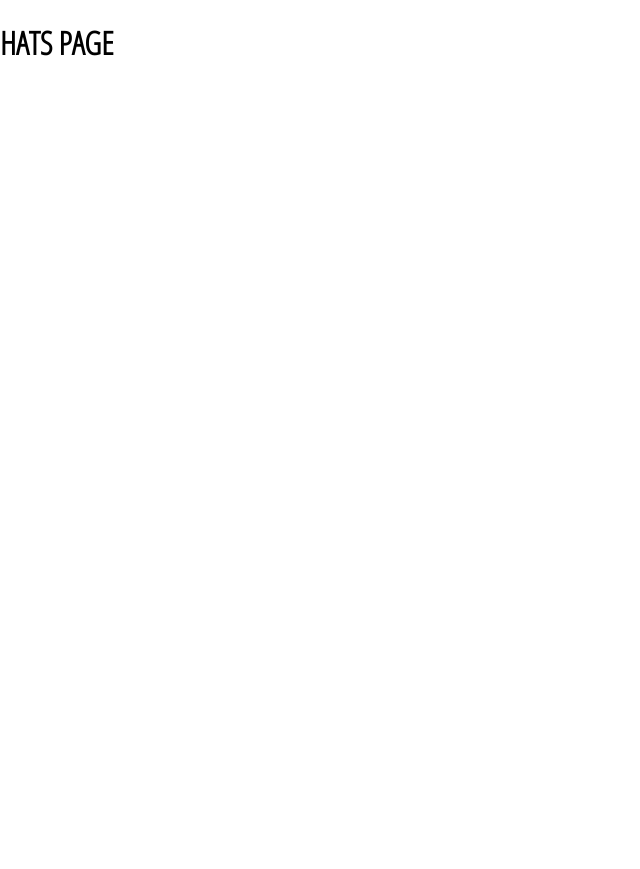
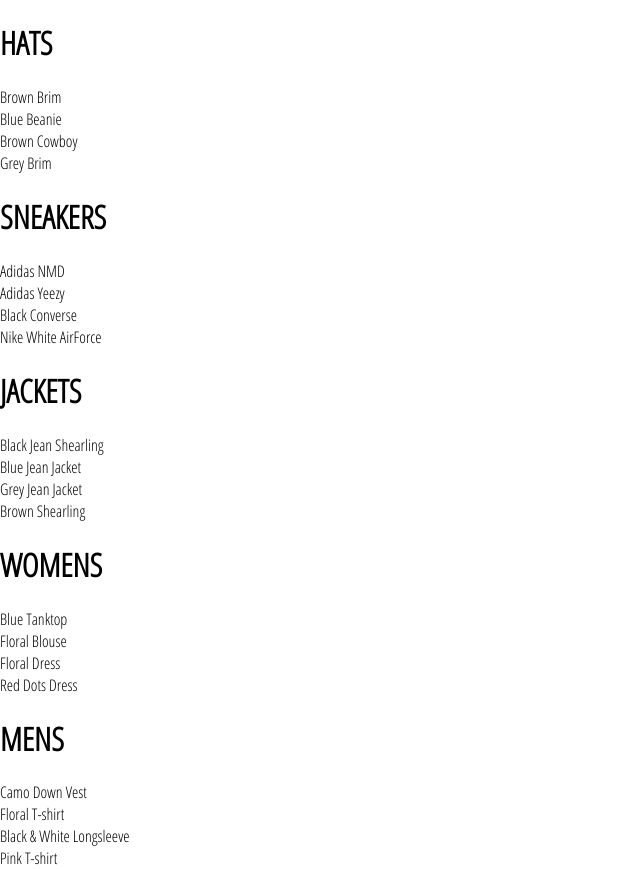
Before and after one commit to nguyenthevinh1997/crwn-clothing, a React (Create React App) app: page /shop/hats in a window 1280 px wide. Shown: the whole page, without its empty margins (0-640 px from the left). Before the commit the page ends 800 px from the top, so only its background shows below. Built offline with nearby package versions, Linux system fonts and the light colour scheme.

Commit message:
69. Shop page

```diff
--- a/src/App.js
+++ b/src/App.js
@@ -3,19 +3,15 @@
 
 import "./App.css";
 import HomePage from "./pages/homepage/homepage.component";
+import ShopPage from "./pages/shop/shop.component";
 
-const HatsPage = () => (
-  <div>
-    <h1>HATS PAGE</h1>
-  </div>
-);
 
 function App() {
   return (
     <div>
       <Switch>
         <Route exact path="/" component={HomePage} />
-        <Route path="/shop/hats" component={HatsPage} />
+        <Route path="/shop/hats" component={ShopPage} />
       </Switch>
     </div>
   );
--- /dev/null
+++ b/src/components/collection-preview/collection-preview.component.jsx
@@ -0,0 +1,16 @@
+import React from "react";
+
+import "./collection-preview.styles.scss";
+
+const CollectionPreview = ({ title, items }) => (
+  <div className="collection-preview">
+    <h1 className="title">{title.toUpperCase()}</h1>
+    <div className="preview">
+      {items.filter((item,idx)=> idx<4).map(item => (
+        <div key={item.id}>{item.name}</div>
+      ))}
+    </div>
+  </div>
+);
+
+export default CollectionPreview;
--- /dev/null
+++ b/src/pages/shop/shop.component.jsx
@@ -0,0 +1,26 @@
+import React from 'react';
+import SHOP_DATA from './shop.data.js';
+
+import CollectionPreview from '../../components/collection-preview/collection-preview.component';
+
+class ShopPage extends React.Component{
+    constructor(props){
+        super(props);
+
+        this.state = {
+            collections: SHOP_DATA
+        }
+    }
+    render(){
+        const {collections} = this.state;
+        return (<div className="shop-page">
+        {
+            collections.map(({id,...otherCollectionProps})=>(
+                <CollectionPreview key={id}{...otherCollectionProps}></CollectionPreview>
+            ))
+        }
+            </div>);
+    }
+}
+
+export default ShopPage;
--- /dev/null
+++ b/src/pages/shop/shop.data.js
@@ -0,0 +1,284 @@
+const SHOP_DATA = [
+    {
+      id: 1,
+      title: 'Hats',
+      routeName: 'hats',
+      items: [
+        {
+          id: 1,
+          name: 'Brown Brim',
+          // imageUrl: 'https://i.ibb.co/ZYW3VTp/brown-brim.png',
+          imageUrl: "/images/shop-img/hats/brown-brim.png",
+          price: 25
+        },
+        {
+          id: 2,
+          name: 'Blue Beanie',
+          // imageUrl: 'https://i.ibb.co/ypkgK0X/blue-beanie.png',
+          imageUrl: "/images/shop-img/hats/blue-beanie.png",
+          price: 18
+        },
+        {
+          id: 3,
+          name: 'Brown Cowboy',
+          // imageUrl: 'https://i.ibb.co/QdJwgmp/brown-cowboy.png',
+          imageUrl: "/images/shop-img/hats/brown-cowboy.png",
+          price: 35
+        },
+        {
+          id: 4,
+          name: 'Grey Brim',
+          // imageUrl: 'https://i.ibb.co/RjBLWxB/grey-brim.png',
+          imageUrl: "/images/shop-img/hats/grey-brim.png",
+          price: 25
+        },
+        {
+          id: 5,
+          name: 'Green Beanie',
+          // imageUrl: 'https://i.ibb.co/YTjW3vF/green-beanie.png',
+          imageUrl: "/images/shop-img/hats/green-beanie.png",
+          price: 18
+        },
+        {
+          id: 6,
+          name: 'Palm Tree Cap',
+          // imageUrl: 'https://i.ibb.co/rKBDvJX/palm-tree-cap.png',
+          imageUrl: "/images/shop-img/hats/palm-tree-cap.png",
+          price: 14
+        },
+        {
+          id: 7,
+          name: 'Red Beanie',
+          // imageUrl: 'https://i.ibb.co/bLB646Z/red-beanie.png',
+          imageUrl: "/images/shop-img/hats/red-beanie.png",
+          price: 18
+        },
+        {
+          id: 8,
+          name: 'Wolf Cap',
+          // imageUrl: 'https://i.ibb.co/1f2nWMM/wolf-cap.png',
+          imageUrl: "/images/shop-img/hats/wolf-cap.png",
+          price: 14
+        },
+        {
+          id: 9,
+          name: 'Blue Snapback',
+          // imageUrl: 'https://i.ibb.co/X2VJP2W/blue-snapback.png',
+          imageUrl: "/images/shop-img/hats/blue-snapback.png",
+          price: 16
+        }
+      ]
+    },
+    {
+      id: 2,
+      title: 'Sneakers',
+      routeName: 'sneakers',
+      items: [
+        {
+          id: 10,
+          name: 'Adidas NMD',
+          // imageUrl: 'https://i.ibb.co/0s3pdnc/adidas-nmd.png',
+          imageUrl: "/images/shop-img/sneakers/adidas-nmd.png",
+          price: 220
+        },
+        {
+          id: 11,
+          name: 'Adidas Yeezy',
+          // imageUrl: 'https://i.ibb.co/dJbG1cT/yeezy.png',
+          imageUrl: "/images/shop-img/sneakers/yeezy.png",
+          price: 280
+        },
+        {
+          id: 12,
+          name: 'Black Converse',
+          // imageUrl: 'https://i.ibb.co/bPmVXyP/black-converse.png',
+          imageUrl: "/images/shop-img/sneakers/black-converse.png",
+          price: 110
+        },
+        {
+          id: 13,
+          name: 'Nike White AirForce',
+          // imageUrl: 'https://i.ibb.co/1RcFPk0/white-nike-high-tops.png',
+          imageUrl: "/images/shop-img/sneakers/white-nike-high-tops.png",
+          price: 160
+        },
+        {
+          id: 14,
+          name: 'Nike Red High Tops',
+          // imageUrl: 'https://i.ibb.co/QcvzydB/nikes-red.png',
+          imageUrl: "/images/shop-img/sneakers/nikes-red.png",
+          price: 160
+        },
+        {
+          id: 15,
+          name: 'Nike Brown High Tops',
+          // imageUrl: 'https://i.ibb.co/fMTV342/nike-brown.png',
+          imageUrl: "/images/shop-img/sneakers/nike-brown.png",
+          price: 160
+        },
+        {
+          id: 16,
+          name: 'Air Jordan Limited',
+          // imageUrl: 'https://i.ibb.co/w4k6Ws9/nike-funky.png',
+          imageUrl: "/images/shop-img/sneakers/nike-funky.png",
+          price: 190
+        },
+        {
+          id: 17,
+          name: 'Timberlands',
+          // imageUrl: 'https://i.ibb.co/Mhh6wBg/timberlands.png',
+          imageUrl: "/images/shop-img/sneakers/timberlands.png",
+          price: 200
+        }
+      ]
+    },
+    {
+      id: 3,
+      title: 'Jackets',
+      routeName: 'jackets',
+      items: [
+        {
+          id: 18,
+          name: 'Black Jean Shearling',
+          // imageUrl: 'https://i.ibb.co/XzcwL5s/black-shearling.png',
+          imageUrl: "/images/shop-img/jackets/black-shearling.png",
+          price: 125
+        },
+        {
+          id: 19,
+          name: 'Blue Jean Jacket',
+          // imageUrl: 'https://i.ibb.co/mJS6vz0/blue-jean-jacket.png',
+          imageUrl: "/images/shop-img/jackets/blue-jean-jacket.png",
+          price: 90
+        },
+        {
+          id: 20,
+          name: 'Grey Jean Jacket',
+          // imageUrl: 'https://i.ibb.co/N71k1ML/grey-jean-jacket.png',
+          imageUrl: "/images/shop-img/jackets/grey-jean-jacket.png",
+          price: 90
+        },
+        {
+          id: 21,
+          name: 'Brown Shearling',
+          // imageUrl: 'https://i.ibb.co/s96FpdP/brown-shearling.png',
+          imageUrl: "/images/shop-img/jackets/brown-shearling.png",
+          price: 165
+        },
+        {
+          id: 22,
+          name: 'Tan Trench',
+          // imageUrl: 'https://i.ibb.co/M6hHc3F/brown-trench.png',
+          imageUrl: "/images/shop-img/jackets/brown-trench.png",
+          price: 185
+        }
+      ]
+    },
+    {
+      id: 4,
+      title: 'Womens',
+      routeName: 'womens',
+      items: [
+        {
+          id: 23,
+          name: 'Blue Tanktop',
+          // imageUrl: 'https://i.ibb.co/7CQVJNm/blue-tank.png',
+          imageUrl: "/images/shop-img/womens/blue-tank.png",
+          price: 25
+        },
+        {
+          id: 24,
+          name: 'Floral Blouse',
+          // imageUrl: 'https://i.ibb.co/4W2DGKm/floral-blouse.png',
+          imageUrl: "/images/shop-img/womens/floral-blouse.png",
+          price: 20
+        },
+        {
+          id: 25,
+          name: 'Floral Dress',
+          // imageUrl: 'https://i.ibb.co/KV18Ysr/floral-skirt.png',
+          imageUrl: "/images/shop-img/womens/floral-skirt.png",
+          price: 80
+        },
+        {
+          id: 26,
+          name: 'Red Dots Dress',
+          // imageUrl: 'https://i.ibb.co/N3BN1bh/red-polka-dot-dress.png',
+          imageUrl: "/images/shop-img/womens/red-polka-dot-dress.png",
+          price: 80
+        },
+        {
+          id: 27,
+          name: 'Striped Sweater',
+          // imageUrl: 'https://i.ibb.co/KmSkMbH/striped-sweater.png',
+          imageUrl: "/images/shop-img/womens/striped-sweater.png",
+          price: 45
+        },
+        {
+          id: 28,
+          name: 'Yellow Track Suit',
+          // imageUrl: 'https://i.ibb.co/v1cvwNf/yellow-track-suit.png',
+          imageUrl: "/images/shop-img/womens/yellow-track-suit.png",
+          price: 135
+        },
+        {
+          id: 29,
+          name: 'White Blouse',
+          // imageUrl: 'https://i.ibb.co/qBcrsJg/white-vest.png',
+          imageUrl: "/images/shop-img/womens/white-vest.png",
+          price: 20
+        }
+      ]
+    },
+    {
+      id: 5,
+      title: 'Mens',
+      routeName: 'mens',
+      items: [
+        {
+          id: 30,
+          name: 'Camo Down Vest',
+          // imageUrl: 'https://i.ibb.co/xJS0T3Y/camo-vest.png',
+          imageUrl: "/images/shop-img/mens/camo-vest.png",
+          price: 325
+        },
+        {
+          id: 31,
+          name: 'Floral T-shirt',
+          // imageUrl: 'https://i.ibb.co/qMQ75QZ/floral-shirt.png',
+          imageUrl: "/images/shop-img/mens/floral-shirt.png",
+          price: 20
+        },
+        {
+          id: 32,
+          name: 'Black & White Longsleeve',
+          // imageUrl: 'https://i.ibb.co/55z32tw/long-sleeve.png',
+          imageUrl: "/images/shop-img/mens/long-sleeve.png",
+          price: 25
+        },
+        {
+          id: 33,
+          name: 'Pink T-shirt',
+          // imageUrl: 'https://i.ibb.co/RvwnBL8/pink-shirt.png',
+          imageUrl: "/images/shop-img/mens/pink-shirt.png",
+          price: 25
+        },
+        {
+          id: 34,
+          name: 'Jean Long Sleeve',
+          // imageUrl: 'https://i.ibb.co/VpW4x5t/roll-up-jean-shirt.png',
+          imageUrl: "/images/shop-img/mens/roll-up-jean-shirt.png",
+          price: 40
+        },
+        {
+          id: 35,
+          name: 'Burgundy T-shirt',
+          // imageUrl: 'https://i.ibb.co/mh3VM1f/polka-dot-shirt.png',
+          imageUrl: "/images/shop-img/mens/polka-dot-shirt.png",
+          price: 25
+        }
+      ]
+    }
+  ]
+
+  export default SHOP_DATA;
```
Also changed, not shown: src/components/collection-preview/collection-preview.styles.scss (added), src/pages/shop/shop.component.styles.scss (added).
